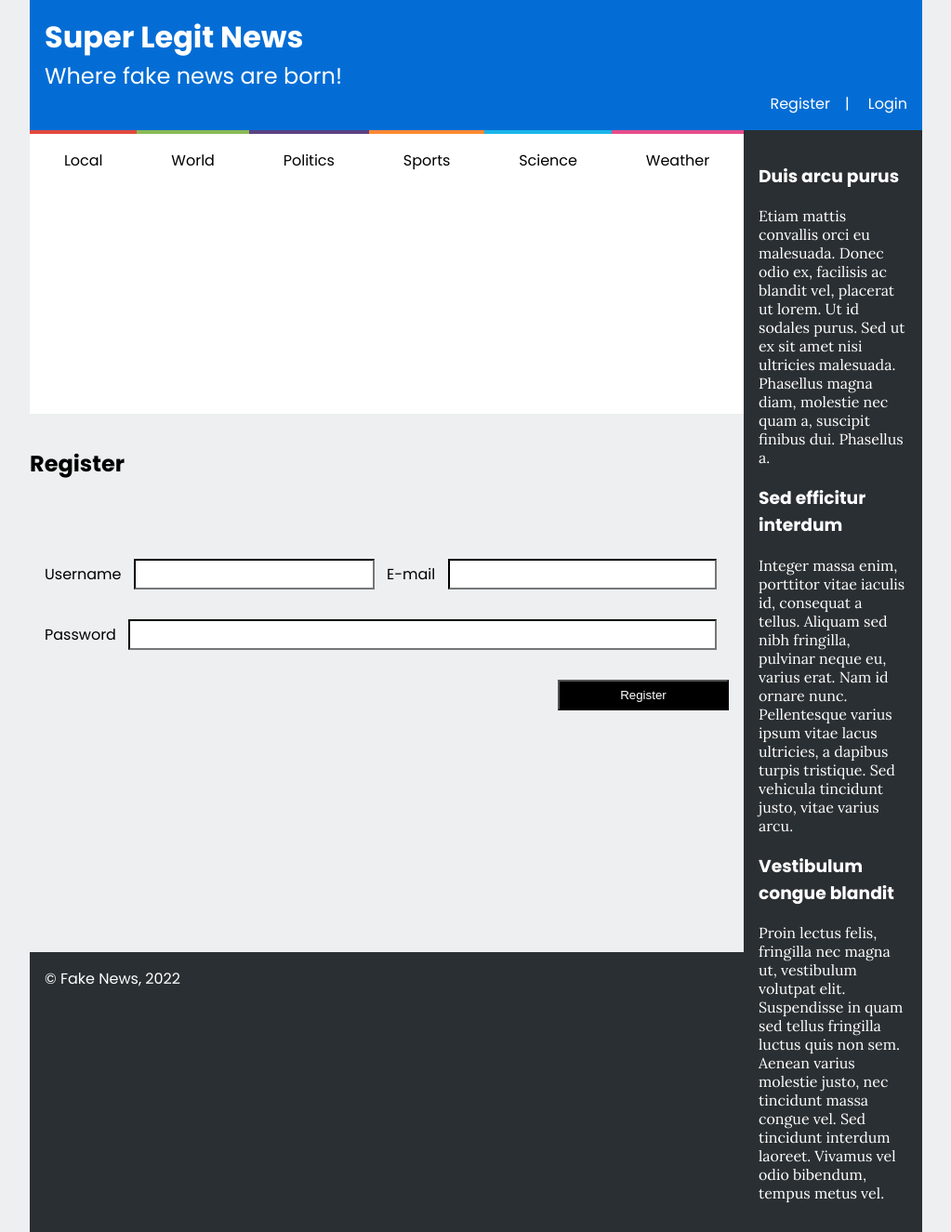
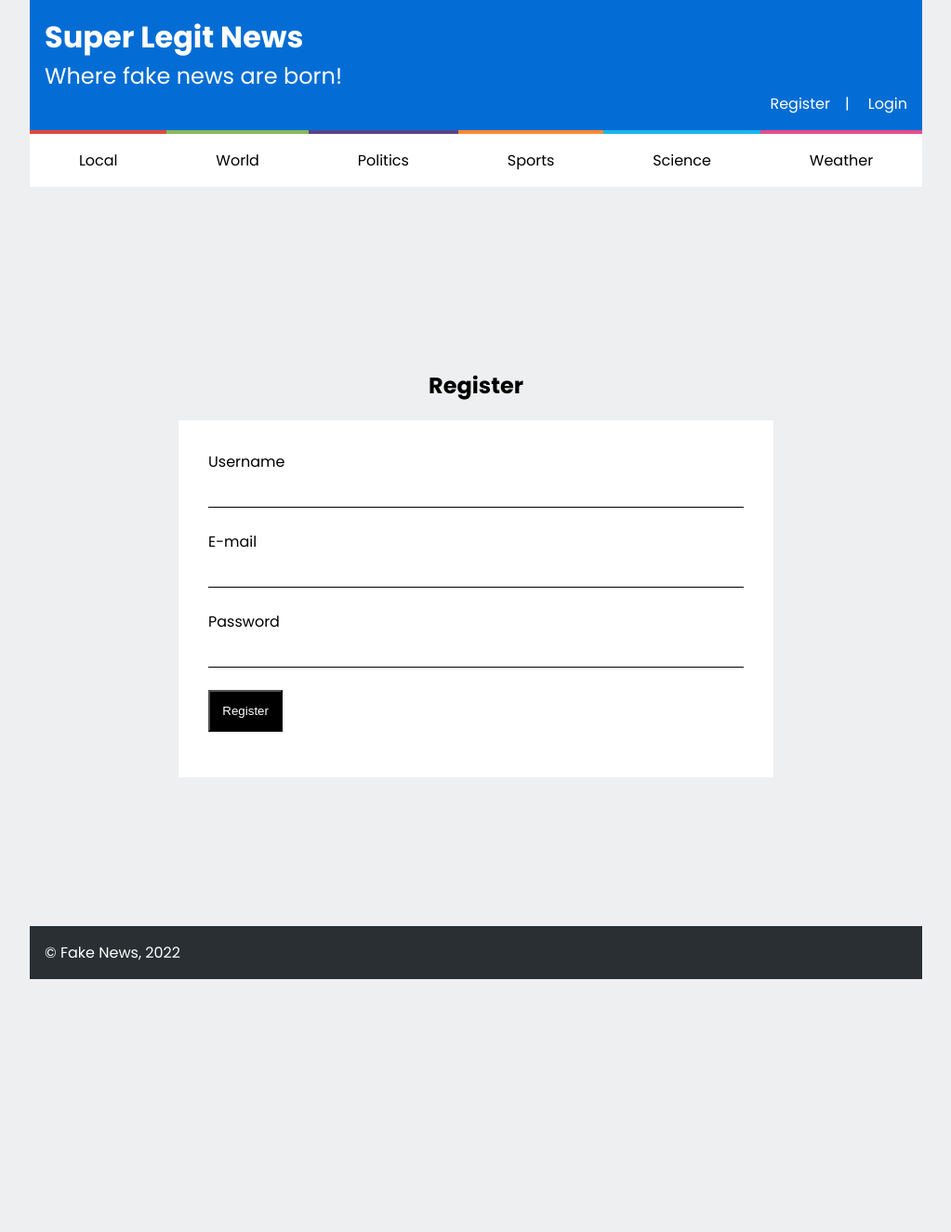
Before and after one commit to dsantosferreira/ltw-exercices, a PHP site: page /register.html in a window 1280 px wide. Shown: the whole page at 93% size, without its empty margins (128-1151 px from the left). After the commit the page ends 1053 px from the top, so only its background shows below. Run offline with PHP 8.4, Linux system fonts and the light colour scheme.

Commit message:
Finished register style

```diff
--- a/prat3/comments.css
+++ b/prat3/comments.css
@@ -26,7 +26,7 @@
     content: '\201C';
 }
 
-form {
+#comments form {
     display: grid;
     grid-template-columns: 1fr 1fr 1fr 1fr;
     grid-template-rows: 1fr 1fr 2fr 1fr;
@@ -36,42 +36,42 @@ form {
     padding: 1em;
 }
 
-form h2 {
+#comments form h2 {
     font-size: medium;
     grid-area: 1 / 1 / 2 / 7;
 }
 
-form > label {
+#comments form > label {
     display: flex;
     align-items: center;
 }
 
-form > label:nth-of-type(1) {
+#comments form > label:nth-of-type(1) {
     grid-area: 2 / 1 / 3 / 3;
 }
 
-form > label:nth-of-type(2) {
+#comments form > label:nth-of-type(2) {
     grid-area: 2 / 3 / 3 / 5;
 }
 
-form > label:nth-of-type(3) {
+#comments form > label:nth-of-type(3) {
     grid-area: 3 / 1 / 4 / 5;
 }
 
-form > button {
+#comments form > button {
     background-color: black;
     color: white;
     grid-area: 4 / 4 / 5 / 5;
 }
 
-form > label > input {
+#comments form > label > input {
     margin: 0 1em;
     height: 2em;
     flex: 1;
     border-color: #212121 #767676 #767676 #212121
 }
 
-form > label > textarea {
+#comments form > label > textarea {
     flex: 1;
     margin: 0 1em;
     height: 6em;
--- /dev/null
+++ b/prat3/register.css
@@ -0,0 +1,80 @@
+body {
+    display: block;
+}
+
+aside {
+    display:none;
+}
+
+#register {
+    padding: 10em;
+}
+
+#register h1 {
+    text-align: center;
+    font-weight: bold;
+}
+
+#register form {
+    display: grid;
+    row-gap: 1.5em;
+    grid-template-rows: repeat(4, 1fr);
+    grid-template-columns: 1fr;
+    padding: 2em;
+    background-color: white;
+}
+
+#register form input {
+    border-bottom: solid 1px black;
+    border-width: 0 0 1px 0;
+    outline: 2px solid transparent;
+    outline-offset: 2px;
+    margin-top: 1em;
+    font-size: medium;
+}
+
+#register form label {
+    display: flex;
+    flex-direction: column;
+}
+
+#register form label:nth-child(1) {
+    grid-row: 1 / 2;
+}
+
+#register form label:nth-child(2) {
+    grid-row: 2 / 3;
+}
+
+#register form label:nth-child(3) {
+    grid-row: 3 / 4;
+}
+
+#register form button {
+    grid-row: 4 / 5;
+    background-color: black;
+    padding: 1em;
+    height: min-content;
+    width: min-content;
+    color: white;
+}
+
+@media (max-width: 30em) {
+    html {
+        min-height: 100%;
+    }
+
+    body {
+        min-height: 100vh;
+        height: auto;
+        background-color: white;
+    }
+
+    #register {
+        padding: 0;
+    }
+
+    #register form {
+        margin: auto 2em;
+    }
+}
--- a/prat3/register.html
+++ b/prat3/register.html
@@ -10,6 +10,7 @@
     <link href="responsive.css" rel="stylesheet">
     <link href="comments.css" rel="stylesheet">
     <link href="forms.css" rel="stylesheet">
+    <link href="register.css" rel="stylesheet">
   </head>
   <body>
     <header>
```
